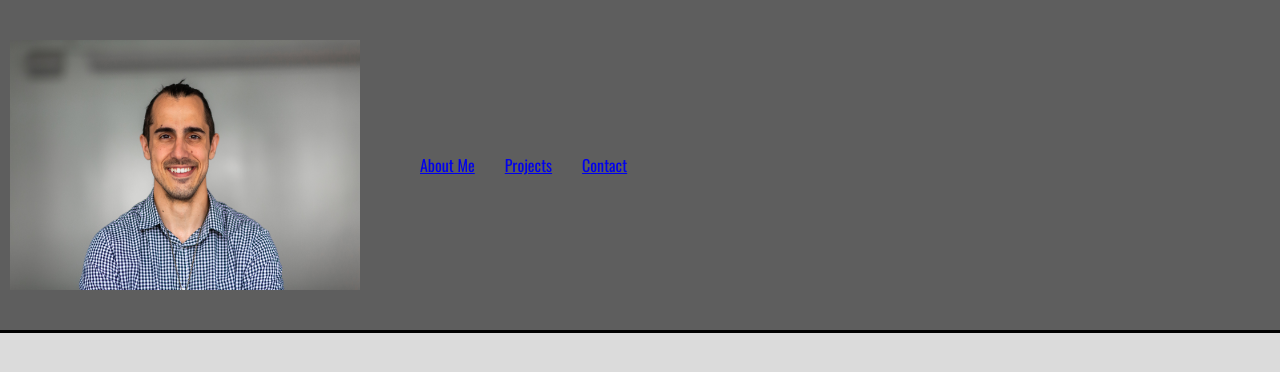
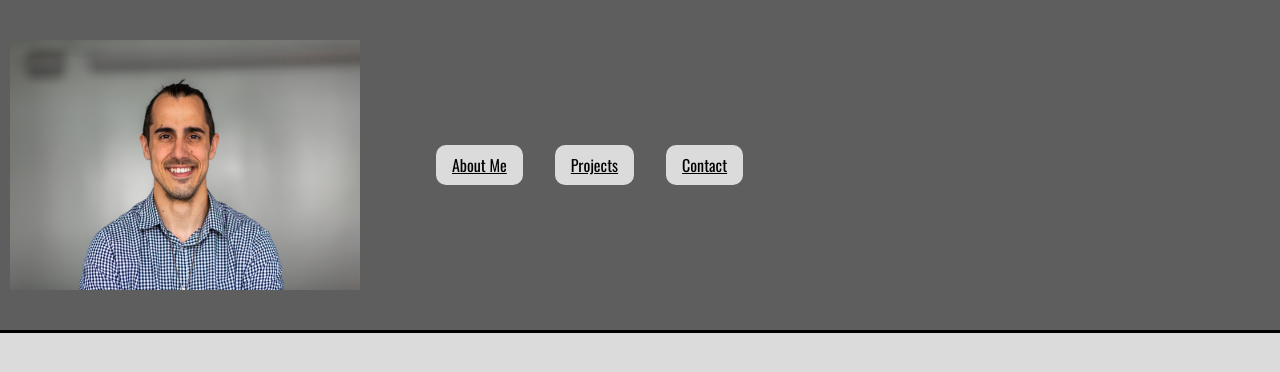
Before and after one commit to surbassik7/surbassik7.github.io, a plain HTML site: page contacts.html in a window 1280 px wide. Shown: the top 372 px of the page. Drawn offline with nearby package versions, Linux system fonts and the light colour scheme.

Commit message:
made nav buttons

```diff
--- a/contacts.html
+++ b/contacts.html
@@ -11,10 +11,10 @@
 <body>
 
 <nav>
-    <img src="assets/GA_June19_300-80.jpg" alt="">
-    <a href="index.html">About Me</a>
-    <a href="projects.html">Projects</a>
-    <a href="contacts.html">Contact</a>
+    <img class="headshot" src="assets/GA_June19_300-80.jpg" alt="">
+    <a class="nav-buttons" href="index.html">About Me</a>
+    <a class="nav-buttons" href="projects.html">Projects</a>
+    <a class="nav-buttons" href="contacts.html">Contact</a>
 </nav>
 <header>
         <h1>Contact</h1>
--- a/style.css
+++ b/style.css
@@ -14,6 +14,16 @@ nav {
   background-color: rgb(94, 94, 94);
   padding: 20px 60px 20px 5px;
   border-bottom: 3px solid black;
+}
+
+.nav-buttons {
+  height: 80%;
+  background-color: rgb(219, 219, 219);
+  color: black;
+  margin: 0 1rem;
+  padding: 0.5rem 1rem;
+  border: transparent;
+  border-radius: 10px;
 }
 
 img {
```
Also changed, not shown: index.html (+3 -3 lines), projects.html (+4 -4 lines).
